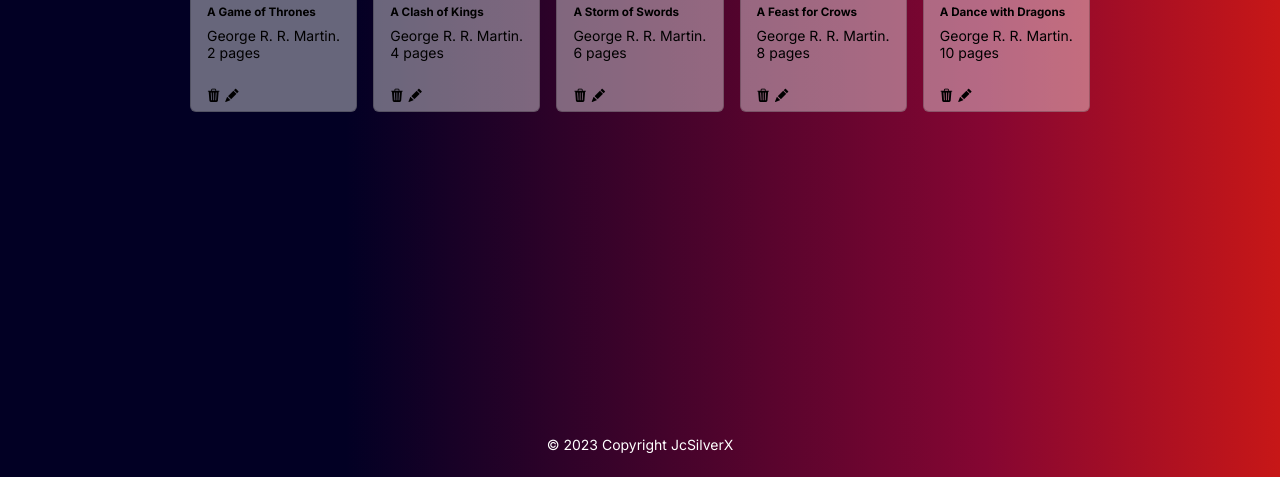
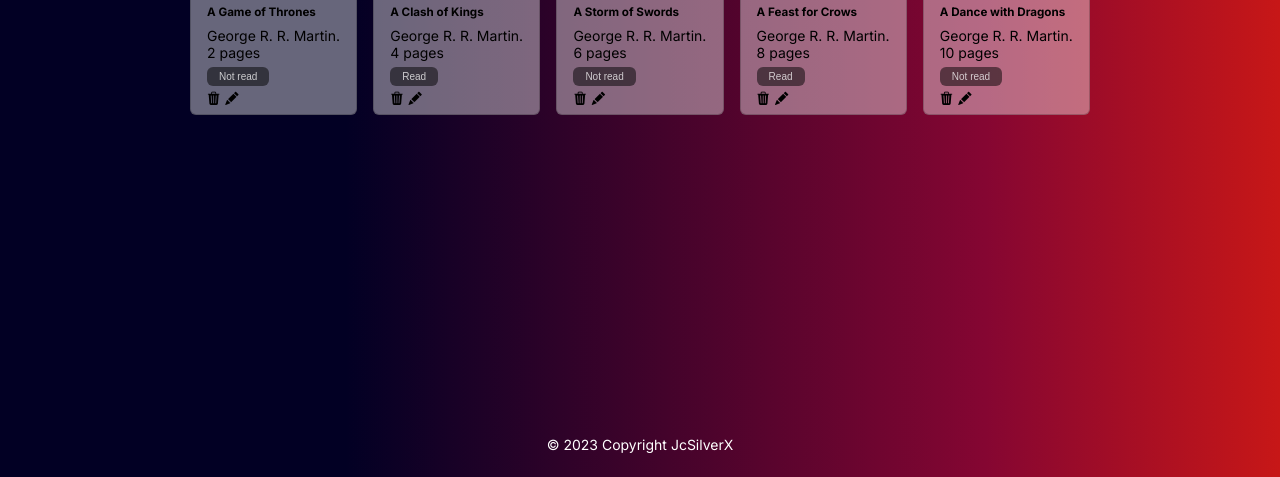
Before and after one commit to JcSilverX/Library, a plain HTML site: page index.html in a window 1280 px wide. Shown: the part 323-800 px from the top of the page. Drawn offline with nearby package versions, Linux system fonts and the light colour scheme.

Commit message:
Added style for btn state

```diff
--- a/style.css
+++ b/style.css
@@ -202,6 +202,27 @@
 
 .copyright {
 
+}
+
+
+.status-btn {
+    display: inline-block;
+    padding: .4rem 1.2rem;
+    background: rgba(0, 0, 0, .5);
+    color: rgba(255, 255, 255, .75);
+    border-radius: .6rem;
+    font-size: 1rem;
+    cursor: pointer;
+    transition: background .4s, color .4s;
+}
+
+.status-btn:hover {
+    background: rgba(0, 0, 0, .75);
+    color: rgba(255, 255, 255, 1)
+}
+
+.status-btn[data-jsx-status]::after {
+    content: attr(data-jsx-status);
 }
 
 /* ----- components ----- */
```
